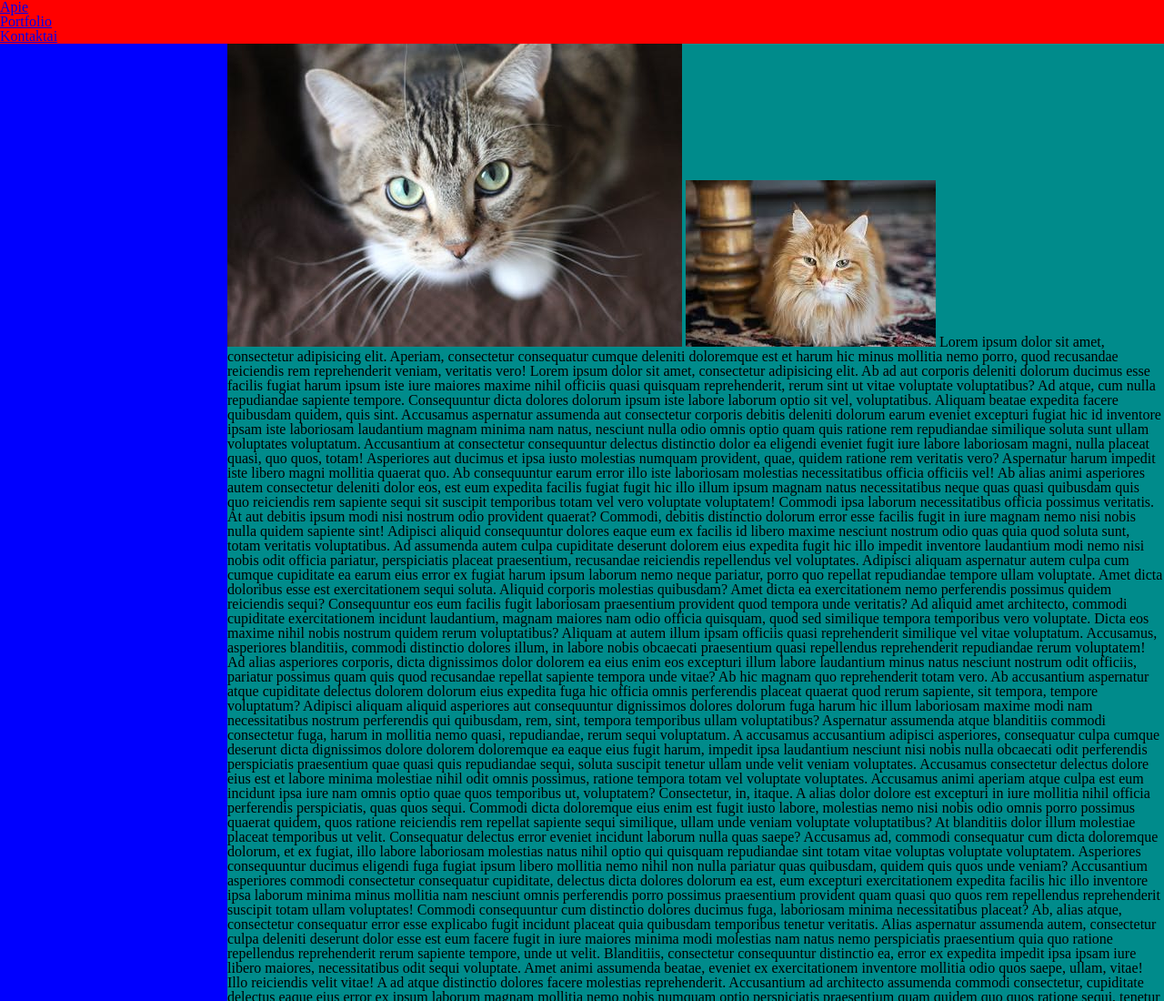
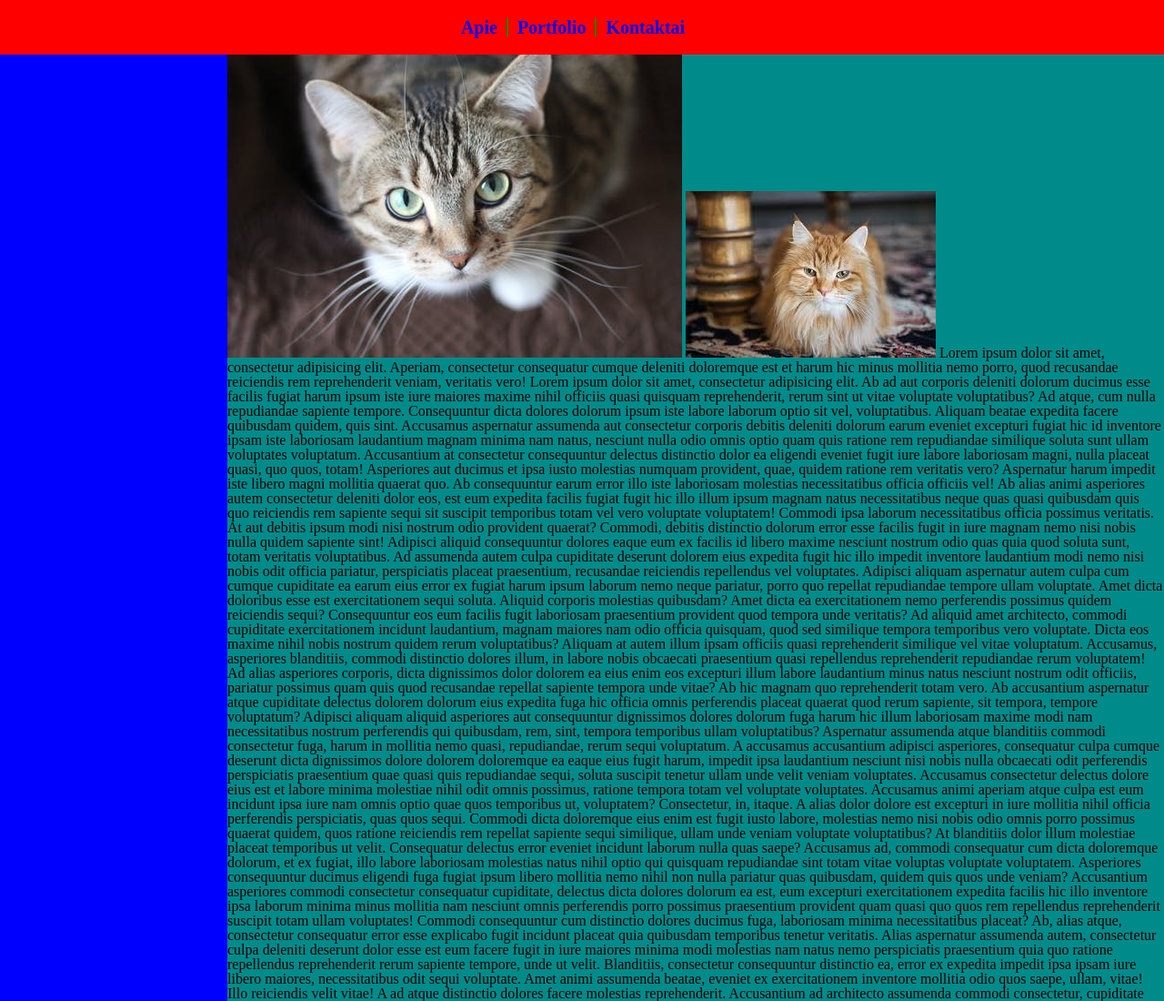
Before and after one commit to dsarapinas/WEBklase, a plain HTML site: page index.html in a window 1280 px wide. Shown: the top 1100 px of the page at 91% size. Drawn offline with Linux system fonts and the light colour scheme.

```diff
--- /dev/null
+++ b/css/Navigacija.css
@@ -0,0 +1,46 @@
+header ul {
+    display: flex;
+    justify-content: center;
+    align-items: center;
+}
+
+header ul li {
+    list-style-type: none;
+    float: left;
+    margin: 20px 10px 20px 0;
+    padding-right: 10px;
+    border-right: 2px solid green;
+}
+
+header ul li:last-child {
+    border-right: none;
+}
+
+header ul li a {
+    font-size: 20px;
+    text-decoration: none;
+    font-weight: bold;
+}
+
+/* Animacijos kodas */
+@keyframes example {
+    /*from {background-color: red;}*/
+    /*to {background-color: yellow;}*/
+    0% {
+        color: blue;
+    }
+    50% {
+        color: red;
+    }
+    100% {
+        color: blue;
+    }
+}
+
+/* Elementas kuriam taikysime animacija */
+header ul li:hover a {
+    /*background-color: red;*/
+    animation-name: example;
+    animation-duration: 300ms;
+    animation-iteration-count: infinite;
+}
--- a/index.html
+++ b/index.html
@@ -5,6 +5,7 @@
 		<link rel="stylesheet" href="css/reset.css">
 		<meta charset="UTF-8">
 		<link rel="stylesheet" href="css/layout.css">
+		<link rel="stylesheet" href="css/Navigacija.css">
 	</head>
 	<body>
 	<div id="grid">
@@ -13,12 +14,14 @@
 				<li><a href="http://portfolio.lt/index.html">Apie</a></li>
 				<li><a href="/portfolio.html">Portfolio</a></li>
 				<li><a href="/kontaktai.html">Kontaktai</a></li>
+
 			</ul>
 		</header>
 		<aside>
 
 		</aside>
 		<main>
+
 			<!--			<img src="img/random_img1.jpg" alt="img 1"/>-->
 			<img src="img/cat_img1.jpg" alt="img 2"/>
 			<img src="img/cat_image2.jpg" alt="img 3"/>
```
